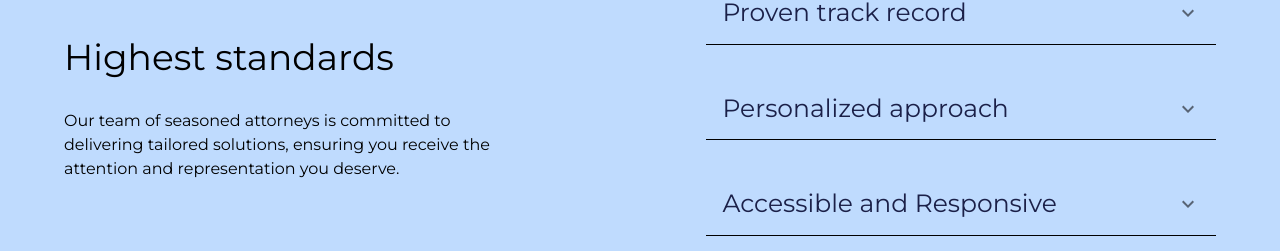
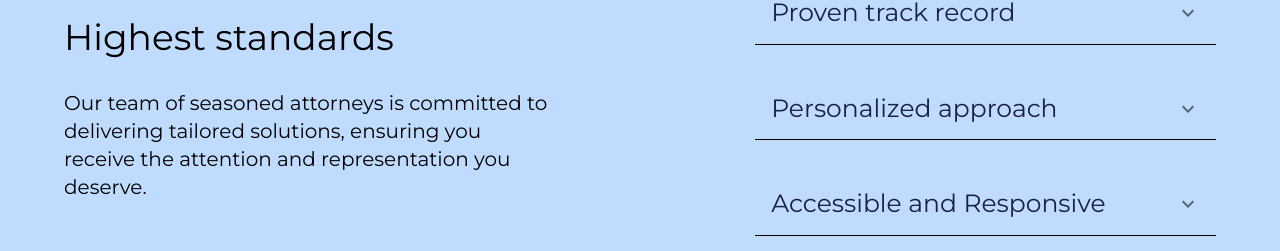
Before and after one commit to rorisangputu/law-firm2, a React (Vite) app: page / in a window 1280 px wide. Shown: the part 1233-1484 px from the top of the page. Built offline with nearby package versions, Linux system fonts and the light colour scheme.

Commit message:
fixing width

```diff
--- a/src/Components/Standards.jsx
+++ b/src/Components/Standards.jsx
@@ -5,16 +5,16 @@ const Standards = () => {
     return (
         <div className="w-full bg-blue-200">
             <div className="w-[90%] mx-auto py-4 font-custom flex flex-col md:flex-row items-center">
-                <div className="py-5 flex flex-col gap-8">
+                <div className="py-5 flex flex-col gap-8 h-1/2 w-full md:w-3/5 md:h-full">
                     <h1 className="text-4xl">Highest standards</h1>
-                    <p className="leading-[3vh] md:w-[70%]">
+                    <p className="leading-[3vh] md:w-[70%] md:text-xl">
                         Our team of seasoned attorneys
                         is committed to delivering tailored solutions,
                         ensuring you receive the attention and representation you deserve.
                     </p>
                 </div>
                 {/* Accordian */}
-                <div>
+                <div className="h-1/2 w-full md:w-2/5 md:h-full">
                     <Accordian />
                 </div>
             </div>
```
